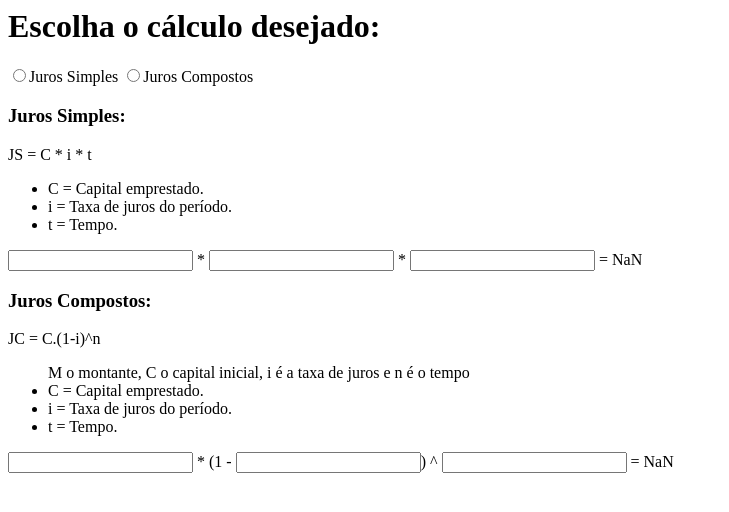
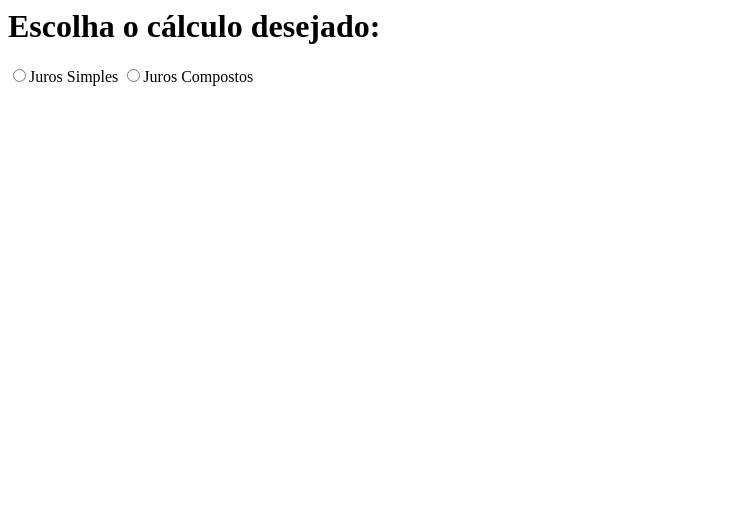
Before and after one commit to thayllaa/Revisao_Tarefa-Juros, an Angular app: page / in a window 1280 px wide. Shown: the top 512 px of the page, without its empty margins (0-729 px from the left). Built offline with nearby package versions, Linux system fonts and the light colour scheme.

Commit message:
1 file modified

```diff
--- a/src/app/app.component.html
+++ b/src/app/app.component.html
@@ -10,8 +10,3 @@
 <ng-container *ngIf="option == 2">
   <app-juros-compostos></app-juros-compostos>
 </ng-container>
-
-<ng-container>
-  <app-juros-simples></app-juros-simples>
-  <app-juros-compostos></app-juros-compostos>
-</ng-container>
```
